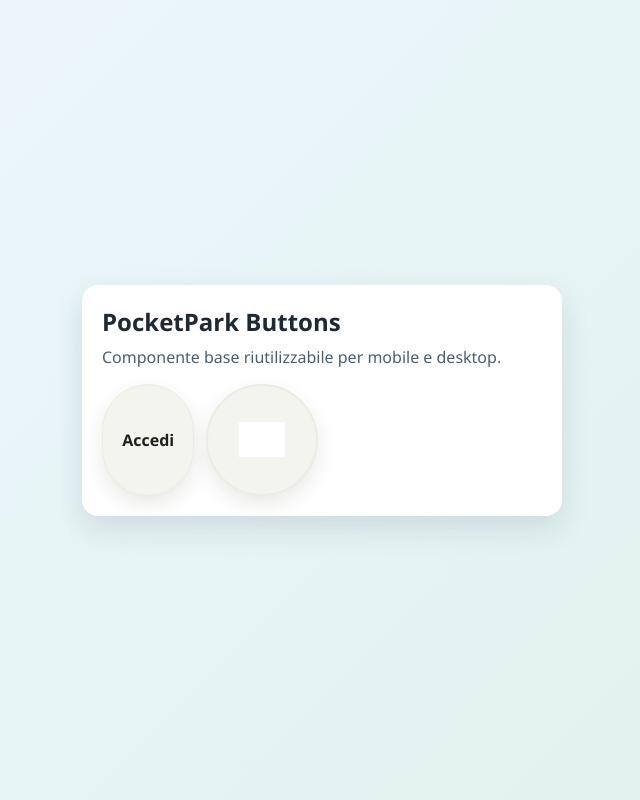
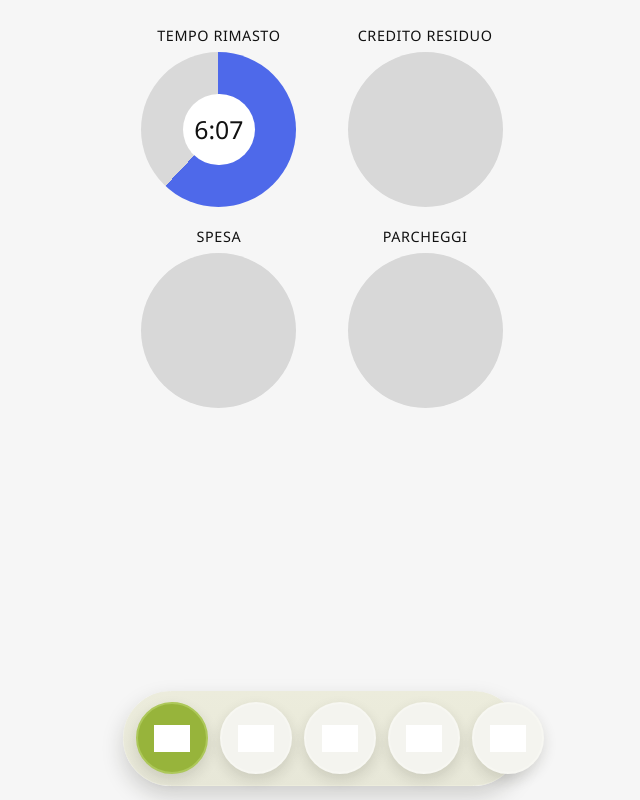
Before and after one commit to Inceptiqn/PocketPark, a React app in the folder frontend/: page / in a window 1280 px wide. Shown: the whole page, without its empty margins (318-958 px from the left). Built offline with nearby package versions, Linux system fonts and the light colour scheme; grey boxes are pictures that could not be loaded; the HTML template or start-up script is replaced by a standard one.

Commit message:
Home page 1.0

```diff
--- a/frontend/src/App.css
+++ b/frontend/src/App.css
@@ -1,31 +1,30 @@
 .app-shell {
 	min-height: 100vh;
-	display: grid;
-	place-items: center;
-	padding: 1.5rem;
-	background: linear-gradient(135deg, #eef6ff 0%, #dff2eb 100%);
+	display: flex;
+	justify-content: center;
+	background: #f6f6f6;
+	padding: 0;
 }
 
-.demo-card {
-	width: min(480px, 100%);
-	background: #ffffff;
-	border-radius: 1rem;
-	padding: 1.25rem;
-	box-shadow: 0 12px 30px rgba(23, 43, 77, 0.12);
+.phone-screen {
+	width: min(430px, 100%);
+	min-height: 100vh;
+	display: flex;
+	flex-direction: column;
+	justify-content: space-between;
+	padding: 1.4rem 1rem 0.9rem;
+	background: #f6f6f6;
 }
 
-.demo-title {
-	margin: 0 0 0.5rem;
-	font-size: clamp(1.25rem, 2vw, 1.5rem);
+.stats-grid {
+	display: grid;
+	grid-template-columns: repeat(2, minmax(0, 1fr));
+	gap: 1.25rem 0.9rem;
+	justify-items: center;
+	align-content: start;
+	padding-top: 0.2rem;
 }
 
-.demo-subtitle {
-	margin: 0 0 1rem;
-	color: #46607a;
+.phone-menu {
+	padding-top: 1rem;
 }
-
-.demo-actions {
-	display: flex;
-	gap: 0.75rem;
-	flex-wrap: wrap;
-}
--- a/frontend/src/App.jsx
+++ b/frontend/src/App.jsx
@@ -1,25 +1,25 @@
 import './App.css';
-import Button from './components/button';
+import { useState } from 'react';
+import Menu from './components/menu';
+import Stats from './components/stats';
 
 function App() {
+	const [activeItem, setActiveItem] = useState('home');
+
 	return (
 		<main className="app-shell">
-			<section className="demo-card">
-				<h1 className="demo-title">PocketPark Buttons</h1>
-				<p className="demo-subtitle">
-					Componente base riutilizzabile per mobile e desktop.
-				</p>
+			<div className="phone-screen">
+				<section className="stats-grid" aria-label="Statistiche">
+					<Stats label="TEMPO RIMASTO" current={62} max={100} value="6:07" fillColor="#4e69ea" />
+					<Stats label="CREDITO RESIDUO" variant="empty" />
+					<Stats label="SPESA" variant="empty" />
+					<Stats label="PARCHEGGI" variant="empty" />
+				</section>
 
-				<div className="demo-actions">
-					<Button label="Accedi" />
-
-					<Button
-						imageSrc="https://www.svgrepo.com/show/512352/home-1393.svg"
-						imageAlt="Home icon"
-						ariaLabel="Torna alla home"
-					/>
+				<div className="phone-menu">
+					<Menu activeId={activeItem} onItemClick={setActiveItem} />
 				</div>
-			</section>
+			</div>
 		</main>
 	);
 }
--- /dev/null
+++ b/frontend/src/components/menu.css
@@ -0,0 +1,42 @@
+.pp-menu {
+  width: 100%;
+  display: flex;
+  align-items: center;
+  justify-content: space-between;
+  gap: 0.75rem;
+  padding: 0.65rem 0.75rem;
+  border-radius: 999px;
+  border: 1px solid #ececdc;
+  background: linear-gradient(180deg, #ececdc 0%, #e7e7d8 100%);
+  box-shadow: 0 10px 22px rgba(27, 27, 14, 0.18);
+}
+
+.pp-menu .pp-button.icon-only.pp-menu__action {
+  width: clamp(56px, 16vw, 72px);
+  min-width: clamp(56px, 16vw, 72px);
+  height: clamp(56px, 16vw, 72px);
+  border: 2px solid #f7f7f2;
+  background: #f4f4ef;
+  box-shadow: 0 6px 14px rgba(34, 34, 18, 0.14);
+}
+
+.pp-menu .pp-button.icon-only.pp-menu__action .pp-button__icon {
+  width: clamp(24px, 7vw, 36px);
+  height: clamp(24px, 7vw, 36px);
+}
+
+.pp-menu .pp-button.pp-menu__action.is-active {
+  background: #97b43b;
+  border-color: #adc85a;
+}
+
+.pp-menu .pp-button.pp-menu__action.is-active .pp-button__icon {
+  filter: grayscale(1) contrast(11);
+}
+
+@media (min-width: 900px) {
+  .pp-menu {
+    max-width: 640px;
+    margin-inline: auto;
+  }
+}
--- a/frontend/src/components/menu.jsx
+++ b/frontend/src/components/menu.jsx
@@ -0,0 +1,58 @@
+import Button from './button';
+import './menu.css';
+
+const defaultItems = [
+	{
+		id: 'home',
+		imageSrc: 'https://www.svgrepo.com/show/512352/home-1393.svg',
+		imageAlt: 'Home',
+		ariaLabel: 'Home',
+	},
+	{
+		id: 'position',
+		imageSrc: 'https://www.svgrepo.com/show/532548/map-pin-alt.svg',
+		imageAlt: 'Posizione',
+		ariaLabel: 'Posizione',
+	},
+	{
+		id: 'add',
+		imageSrc: 'https://www.svgrepo.com/show/513803/add.svg',
+		imageAlt: 'Aggiungi',
+		ariaLabel: 'Aggiungi',
+	},
+	{
+		id: 'cars',
+		imageSrc: 'https://www.svgrepo.com/show/96732/parking-time.svg',
+		imageAlt: 'Auto',
+		ariaLabel: 'Auto',
+	},
+	{
+		id: 'profile',
+		imageSrc: 'https://www.svgrepo.com/show/532363/user-alt-1.svg',
+		imageAlt: 'Profilo',
+		ariaLabel: 'Profilo',
+	},
+];
+
+function Menu({ items = defaultItems, activeId = 'home', onItemClick }) {
+	return (
+		<nav className="pp-menu" aria-label="Menu principale">
+			{items.map((item) => {
+				const isActive = item.id === activeId;
+
+				return (
+					<Button
+						key={item.id}
+						imageSrc={item.imageSrc}
+						imageAlt={item.imageAlt}
+						ariaLabel={item.ariaLabel}
+						className={`pp-menu__action ${isActive ? 'is-active' : ''}`}
+						onClick={() => onItemClick?.(item.id)}
+					/>
+				);
+			})}
+		</nav>
+	);
+}
+
+export default Menu;
--- /dev/null
+++ b/frontend/src/components/stat.css
@@ -0,0 +1,58 @@
+.pp-stats {
+	display: grid;
+	place-items: center;
+	gap: 0.45rem;
+	color: #111111;
+	user-select: none;
+}
+
+.pp-stats__label {
+	margin: 0;
+	font-size: 0.9rem;
+	font-weight: 400;
+	letter-spacing: 0.04em;
+	text-transform: uppercase;
+}
+
+.pp-stats__ring {
+	width: clamp(120px, 20vw, 155px);
+	height: clamp(120px, 20vw, 155px);
+	border-radius: 50%;
+	position: relative;
+	display: grid;
+	place-items: center;
+	overflow: hidden;
+	background: conic-gradient(
+		from var(--stats-start-angle, 90deg),
+		var(--stats-fill, #4e69ea) 0 calc(var(--stats-progress) * 1turn),
+		#d9d9d9 calc(var(--stats-progress) * 1turn) 1turn
+	);
+	box-shadow: none;
+}
+
+.pp-stats__ring::before {
+	content: '';
+	position: absolute;
+	inset: 27%;
+	border-radius: 50%;
+	background: #ffffff;
+	box-shadow: none;
+}
+
+.pp-stats.is-empty .pp-stats__ring {
+	background: #d8d8d8;
+	box-shadow: none;
+}
+
+.pp-stats.is-empty .pp-stats__ring::before {
+	display: none;
+}
+
+.pp-stats__value {
+	position: relative;
+	z-index: 1;
+	font-size: clamp(1rem, 3vw, 1.55rem);
+	font-weight: 300;
+	line-height: 1;
+	color: #111111;
+}
--- /dev/null
+++ b/frontend/src/components/stats.jsx
@@ -0,0 +1,70 @@
+import { useEffect, useState } from 'react';
+import './stat.css';
+
+function Stats({
+	label = 'TEMPO RIMASTO',
+	current = 82,
+	max = 100,
+	value,
+	fillColor = '#4e69ea',
+	variant = 'progress',
+	className = '',
+	style,
+	animate = true,
+}) {
+	const safeMax = max > 0 ? max : 100;
+	const clampedCurrent = Math.max(0, Math.min(current, safeMax));
+	const targetProgress = clampedCurrent / safeMax;
+	const [animatedProgress, setAnimatedProgress] = useState(animate ? 0 : targetProgress);
+	const displayValue = value || `${clampedCurrent}/${safeMax}`;
+	const isEmpty = variant === 'empty';
+
+	useEffect(() => {
+		if (isEmpty) {
+			setAnimatedProgress(0);
+			return undefined;
+		}
+
+		if (!animate) {
+			setAnimatedProgress(targetProgress);
+			return undefined;
+		}
+
+		let frameId = 0;
+		const startTime = window.performance.now();
+		const duration = 900;
+
+		const animateProgress = (time) => {
+			const elapsed = time - startTime;
+			const linearProgress = Math.min(elapsed / duration, 1);
+			const easedProgress = 1 - Math.pow(1 - linearProgress, 3);
+			setAnimatedProgress(targetProgress * easedProgress);
+
+			if (linearProgress < 1) {
+				frameId = window.requestAnimationFrame(animateProgress);
+			}
+		};
+
+		frameId = window.requestAnimationFrame(animateProgress);
+
+		return () => window.cancelAnimationFrame(frameId);
+	}, [animate, targetProgress]);
+
+	const componentStyle = {
+		'--stats-progress': animatedProgress,
+		'--stats-fill': fillColor,
+		'--stats-start-angle': '0deg',
+		...style,
+	};
+
+	return (
+		<section className={`pp-stats ${isEmpty ? 'is-empty' : ''} ${className}`.trim()} style={componentStyle} aria-label={label}>
+			<p className="pp-stats__label">{label}</p>
+			<div className="pp-stats__ring" role="img" aria-label={`${label}: ${displayValue}`}>
+				{!isEmpty ? <span className="pp-stats__value">{displayValue}</span> : null}
+			</div>
+		</section>
+	);
+}
+
+export default Stats;
```
Also changed, not shown: frontend/src/components/stat.jsx (added).
